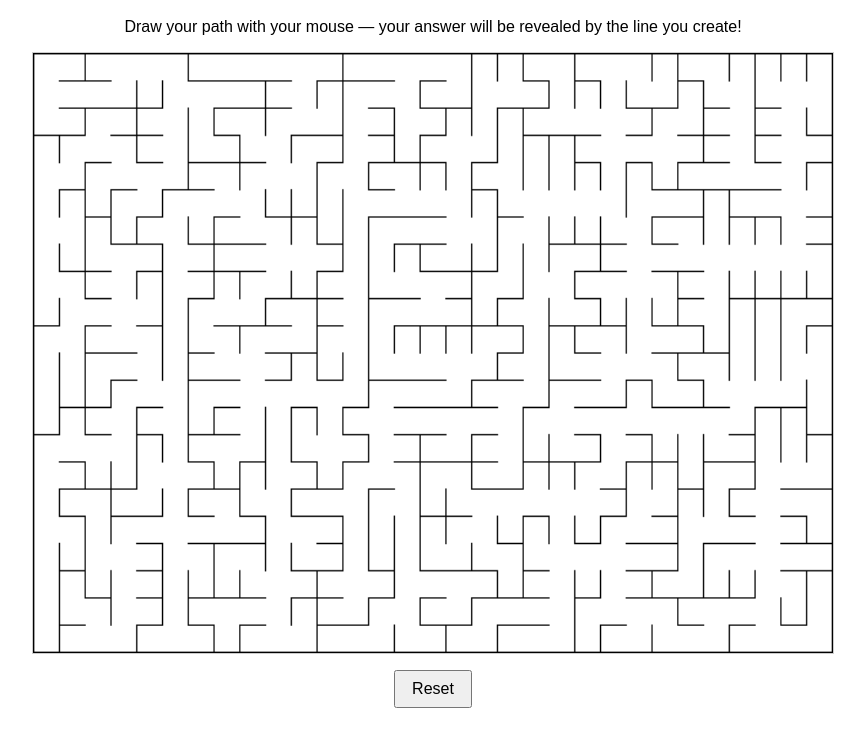
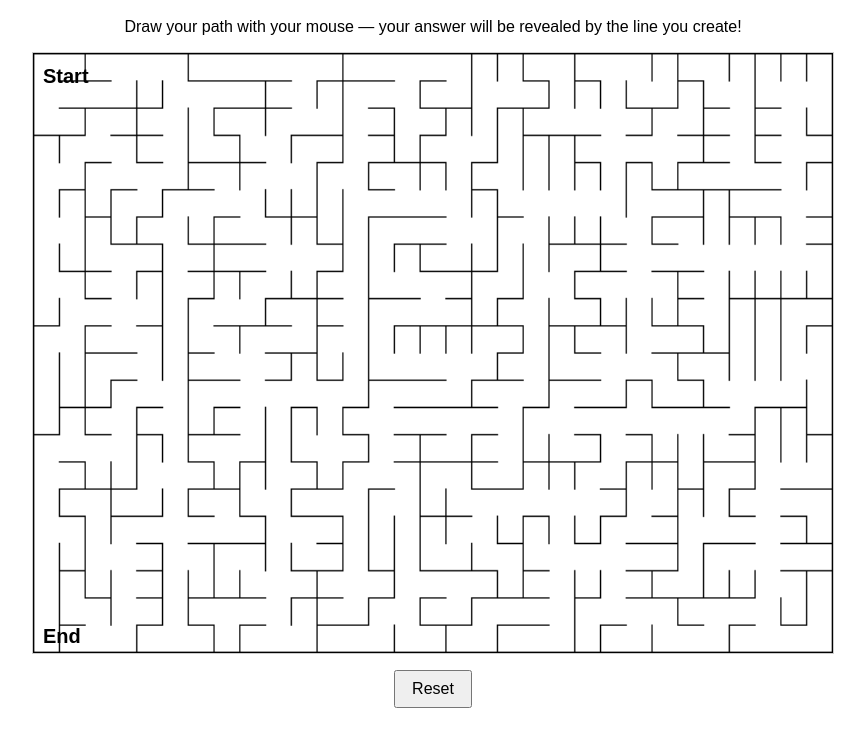
Before and after one commit to CornPOps1233/Maze, a plain HTML site: page index.html in a window 1280 px wide. Shown: the part 72-812 px from the top of the page, without its empty margins (207-1072 px from the left). Drawn offline with Linux system fonts and the light colour scheme.

Commit message:
Update index.html

```diff
--- a/index.html
+++ b/index.html
@@ -39,6 +39,14 @@
     function drawMaze() {
       ctx.clearRect(0, 0, canvas.width, canvas.height);
       ctx.drawImage(img, 0, 0, canvas.width, canvas.height);
+      drawLabels();
+    }
+
+    function drawLabels() {
+      ctx.fillStyle = 'black';
+      ctx.font = 'bold 20px sans-serif';
+      ctx.fillText('Start', 10, 30);             // Top-left
+      ctx.fillText('End', 10, canvas.height - 10); // Bottom-left
     }
 
     img.onload = () => {
```
